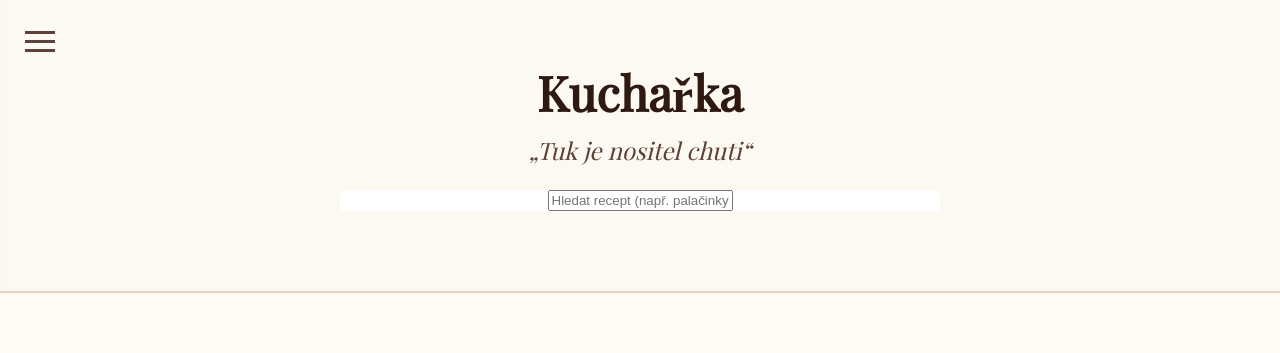
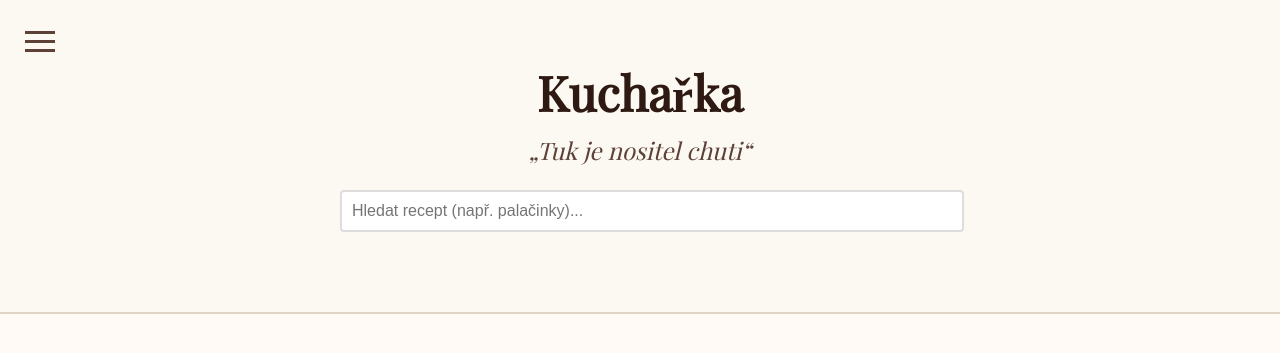
Before and after one commit to M4thys02/Cookbook, a Jekyll site: the page index.html, which Jekyll copies as it is, in a window 1280 px wide. Shown: the top 353 px of the page. Built offline with Jekyll 4.4.1, drawn with Linux system fonts in a browser that asks for light colours; some web fonts are replaced.

Commit message:
fixed css style for search-box

```diff
--- a/css/main.css
+++ b/css/main.css
@@ -31,12 +31,23 @@ h1 {
 /*Search-bar*/
 .search-container {
     margin: 20px auto;
+    padding: 0px;
     max-width: 600px;
-    border-radius: 5px;
-    background-color: #fff;
-    border: #ddd;
-    border: 4px;
     text-align: center;
+}
+
+#recipe-search {
+    width: 100%;
+    padding: 10px;
+    font-size: 1rem;
+    border: 2px solid #ddd;
+    border-radius: 4px;
+    transition: border-color 0.3s ease, box-shadow 0.3s ease;
+}
+
+#recipe-search:focus {
+    border-color: #4677bc;
+    outline: none;
 }
 
 #search-results {
@@ -126,7 +137,7 @@ nav a {
 #overlay {
     position: fixed;
     inset: 0;
-    background: rgba(0,0,0,0.3);
+    background: rgba(0, 0, 0, 0.3);
     opacity: 0;
     visibility: hidden;
     transition: 0.3s;
```
